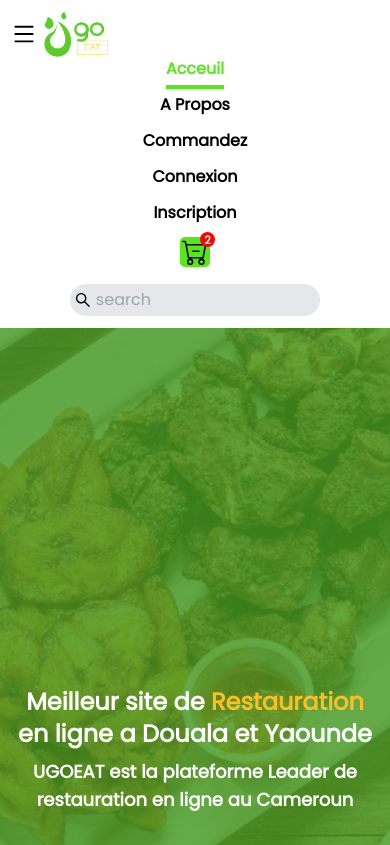
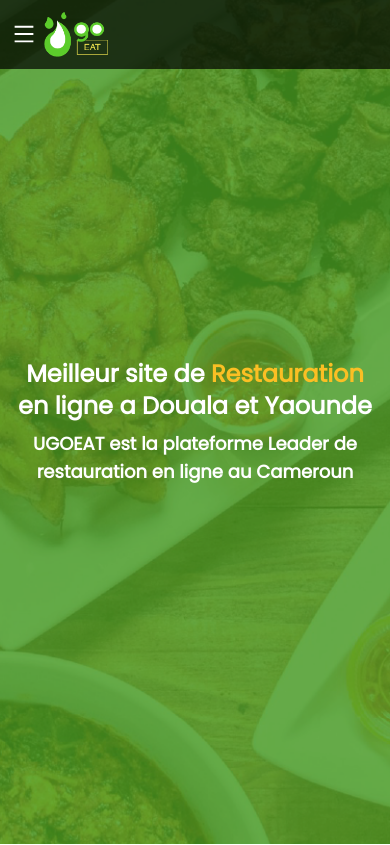
Before and after one commit to UGOEAT-Dev/Ugoeat-WebFront, a React (Vite) app: page / in a window 390 px wide. Shown: the top 845 px of the page. Built offline with nearby package versions, Linux system fonts and the light colour scheme.

Commit message:
Mise a jour de du Header

```diff
--- a/src/pages/root/components/Header.jsx
+++ b/src/pages/root/components/Header.jsx
@@ -1,17 +1,21 @@
 import Navbar from "./Navbar.jsx";
 import {AiOutlineMenu} from "react-icons/ai";
 import logoWhite from "../../../assets/images/logo-white.png"
+import {useState} from "react";
 
 export default function Header({onNavBarBtnClicked = null})
 {
+    const [showNavbar, setShowNavbar] = useState(() => window.innerWidth > 1024)
+    const toggleNavbar = () => { setShowNavbar((v) => !v)}
+
 
     return (
-        <header className="lg:flex lg:fixed lg:top-0 z-10 w-full bg-transparent lg:bg-black lg:bg-opacity-70 bg-gray-50 justify-evenly p-3 items-center">
-            <div className="flex cursor-pointer items-center space-x-2" onClick={onNavBarBtnClicked}>
-                <AiOutlineMenu size={24} className="block lg:hidden"/>
+        <header className="lg:flex fixed top-0 z-10 w-full bg-black bg-opacity-70 justify-evenly p-3 items-center">
+            <div className="flex cursor-pointer items-center space-x-2" onClick={toggleNavbar}>
+                <AiOutlineMenu size={24} className="block text-white lg:hidden"/>
                 <img src={logoWhite} alt="logo-white" width="64"/>
             </div>
-            <Navbar className="lg:w-5/6 lg:mt-3" />
+            <Navbar className={(showNavbar? "block h-auto" : "hidden h-0") + " lg:block lg:h-auto lg:w-5/6 lg:mt-3"} />
         </header>
     )
 }
--- a/src/pages/root/root.scss
+++ b/src/pages/root/root.scss
@@ -6,16 +6,12 @@
   font-size: 1rem;
   ul {
     li {
-
       a {
+        color: #fff;
         font-weight: bold;
         text-decoration: none;
         transition: 150ms;
         padding-bottom: 5px;
-
-        @media screen and (min-width: 1024px) {
-          color: #fff;
-        }
       }
 
       a:hover {
```
